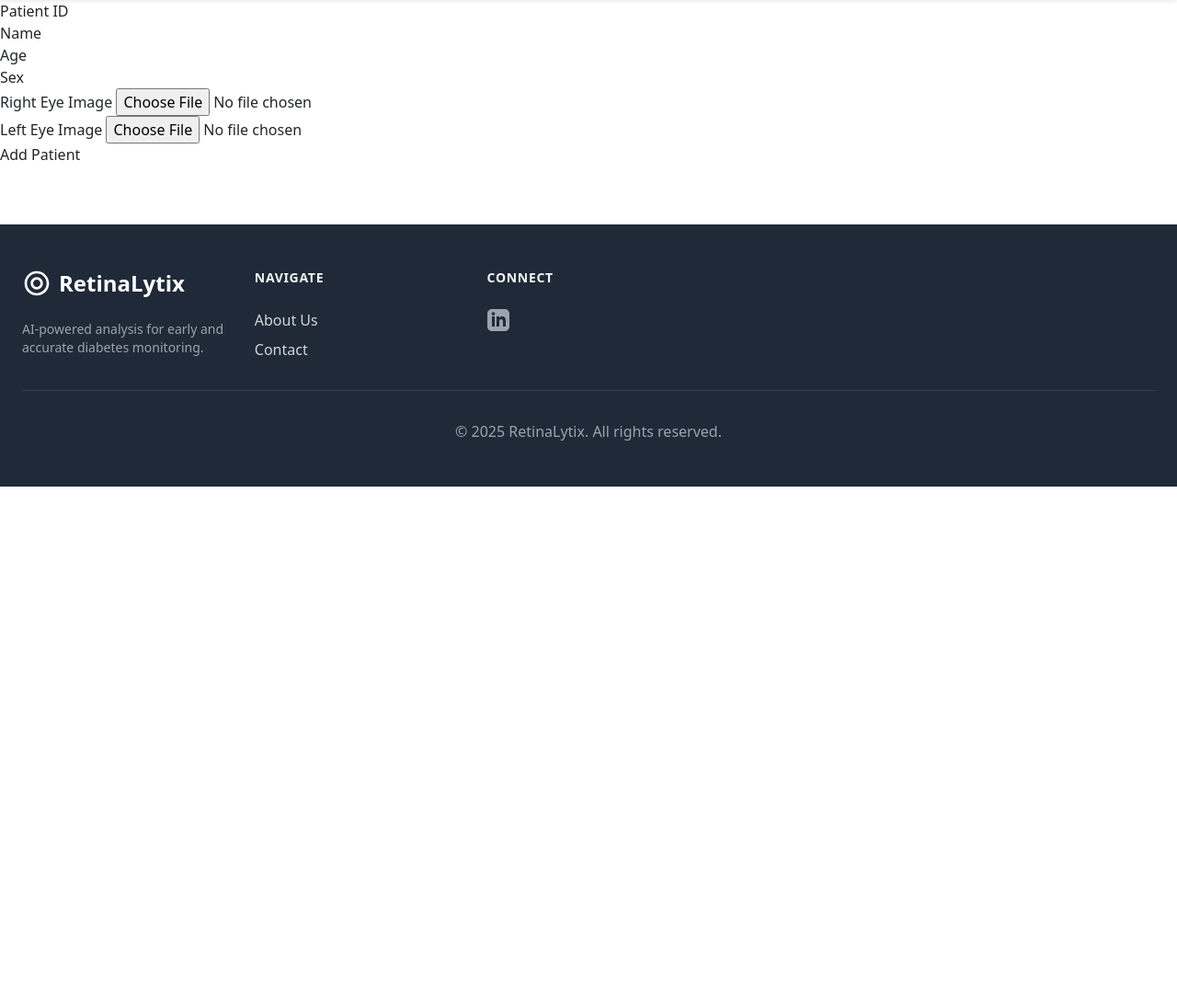
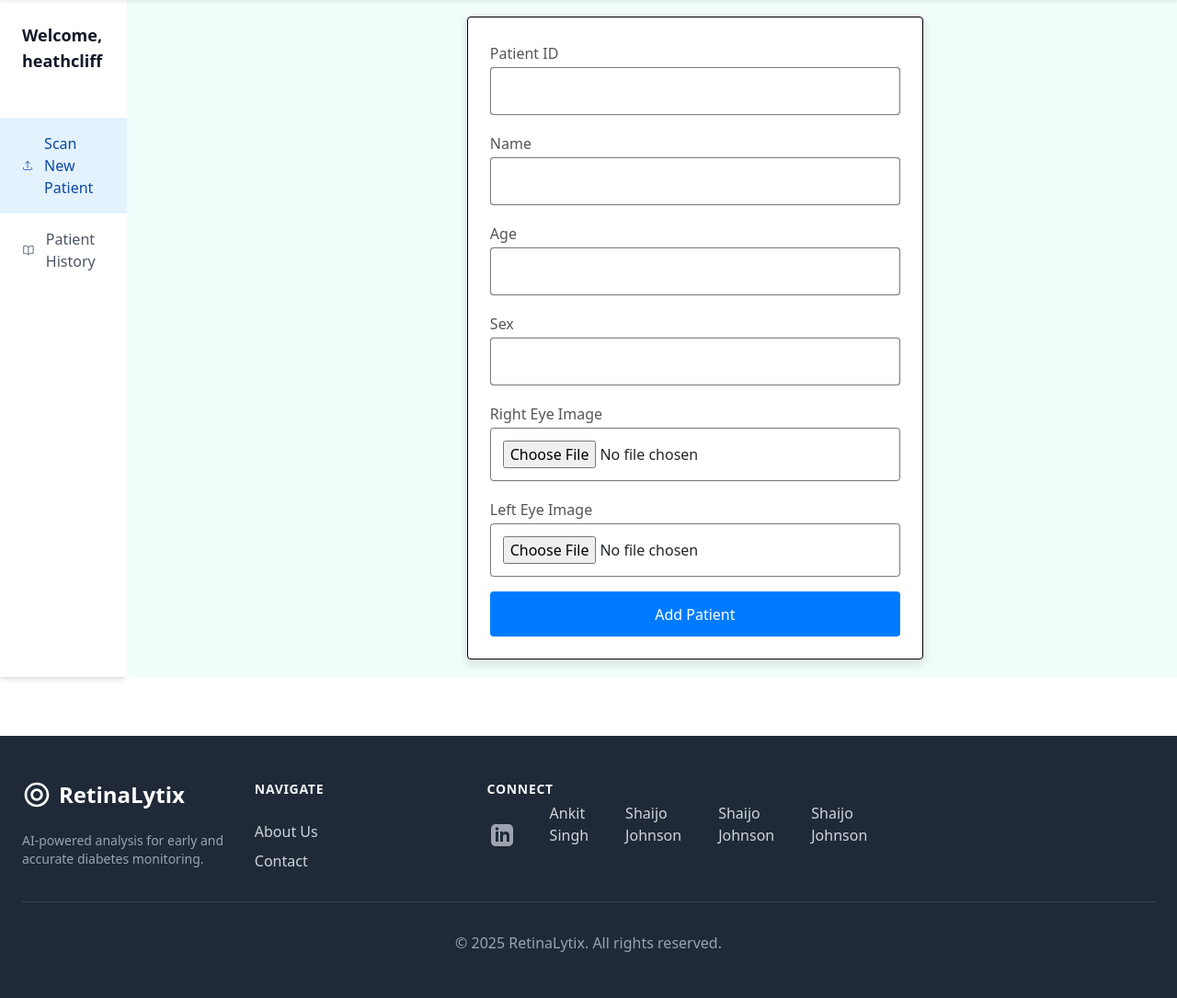
Before and after one commit to heathcliff2012/Diabetic-Retinopathy, a Flask app: page /analyzeimage in a window 1280 px wide; the page is wider, and only the part inside the window is pictured. Shown: the part 64-1149 px from the top of that part at 92% size. Before the commit the page ends 593 px from the top of that part, so only its background shows below. Run offline with Flask 3, Linux system fonts and the light colour scheme; a user stored in the database is signed in; some libraries are stand-ins or nearby versions.

Commit message:
Home page updated

```diff
--- a/retinopathy/templates/about.html
+++ b/retinopathy/templates/about.html
@@ -1,4 +1,4 @@
 {% extends "layout.html" %}
 {% block content %}
-<h1>About Us</h1>
+
 {% endblock %}
--- a/retinopathy/templates/layout.html
+++ b/retinopathy/templates/layout.html
@@ -121,12 +121,15 @@
                     <!-- Social -->
                     <div>
                         <h3 class="text-sm font-semibold text-gray-100 tracking-wider uppercase">Connect</h3>
-                        <div class="flex space-x-4 mt-4">
+                        <div class="flex gap-10 mt-1 pl-1 ">
                             <a href="#" class="text-gray-400 hover:text-white">
-                                <span class="sr-only">LinkedIn</span>
-                                <svg class="h-6 w-6" fill="currentColor" viewBox="0 0 24 24" aria-hidden="true">
+                                <svg class="h-6 w-6 mt-6" fill="currentColor" viewBox="0 0 24 24" aria-hidden="true">
                                     <path fill-rule="evenodd" d="M19 0h-14c-2.761 0-5 2.239-5 5v14c0 2.761 2.239 5 5 5h14c2.762 0 5-2.239 5-5v-14c0-2.761-2.238-5-5-5zm-11 19h-3v-11h3v11zm-1.5-12.268c-.966 0-1.75-.79-1.75-1.764s.784-1.764 1.75-1.764 1.75.79 1.75 1.764-.783 1.764-1.75 1.764zm13.5 12.268h-3v-5.604c0-3.368-4-3.113-4 0v5.604h-3v-11h3v1.765c1.396-2.586 7-2.777 7 2.476v6.759z" clip-rule="evenodd" />
                                 </svg>
+                                <a href="https://www.linkedin.com/in/ankit-singh-a16a51334?utm_source=share&utm_campaign=share_via&utm_content=profile&utm_medium=android_app" class="block">Ankit Singh</a>
+                                <a href="https://www.linkedin.com/in/shaijo-johnson-698a42334?jobid=1234&lipi=urn%3Ali%3Apage%3Ad_jobs_easyapply_pdfgenresume%3BPanPfMsSQCmAcHO8l9o21Q%3D%3D&licu=urn%3Ali%3Acontrol%3Ad_jobs_easyapply_pdfgenresume-v02_profile" class="block">Shaijo Johnson</a>
+                                <a href="https://www.linkedin.com/in/shaijo-johnson-698a42334?jobid=1234&lipi=urn%3Ali%3Apage%3Ad_jobs_easyapply_pdfgenresume%3BPanPfMsSQCmAcHO8l9o21Q%3D%3D&licu=urn%3Ali%3Acontrol%3Ad_jobs_easyapply_pdfgenresume-v02_profile" class="block">Shaijo Johnson</a>
+                                <a href="https://www.linkedin.com/in/shaijo-johnson-698a42334?jobid=1234&lipi=urn%3Ali%3Apage%3Ad_jobs_easyapply_pdfgenresume%3BPanPfMsSQCmAcHO8l9o21Q%3D%3D&licu=urn%3Ali%3Acontrol%3Ad_jobs_easyapply_pdfgenresume-v02_profile" class="block">Shaijo Johnson</a>
                             </a>
                         </div>
                     </div>
--- a/retinopathy/templates/scanpatient.html
+++ b/retinopathy/templates/scanpatient.html
@@ -1,7 +1,81 @@
 {% extends "layout.html" %}
 
 {% block content %}
-    <div class="content-section">
+<style>
+    form {
+    background-color: #fff;
+    border-radius: 8px;
+    border-width: 2px;
+    border-color: solid black;
+    box-shadow: 0 4px 8px rgba(0, 0, 0, 0.1);
+    width: 500px;
+    margin-top: 1em;
+    margin-left: 23em;
+    margin-right: 35em;
+    }
+
+    fieldset {
+    border: 1px solid #ccc;
+    border-radius: 4px;
+    border: black 1px solid;
+    padding: 1.5em;
+    }
+
+    label {
+    display: block;
+    color: #555;
+    padding: 0.2em 0;
+    }
+
+
+    input[type="text"],
+    input[type="number"],
+    input[type="file"]{
+        width: 100%;
+        padding: 0.8em;
+        margin-bottom: 1em;
+        border: 1px solid grey;
+        box-shadow: #555 0px 0px 1px;
+        border-radius: 4px;
+        box-sizing: border-box;
+    }
+
+    input[type="submit"] {
+        width: 100%;
+        padding: 0.8em;
+        background-color: #007bff;
+        color: white;
+        border: none;
+        border-radius: 4px;
+        font-size: 1em;
+        cursor: pointer;
+        transition: background-color 0.3s ease;
+    }
+
+    input[type="submit"]:hover {
+        background-color: #0056b3;
+        transform:scale(1.01);
+    }
+</style>
+<div class="flex h-screen" style="height: calc(100vh - 64px);"> <!-- 64px is header height -->
+
+            <!-- Sidebar Navigation -->
+            <aside class="w-64 bg-white shadow-md hidden md:block">
+                <div class="py-4 px-6">
+                    <h2 class="text-lg font-semibold text-gray-900">Welcome, {{ current_user.username }}</h2>
+                </div>
+                <nav class="mt-6">
+                    <a href="{{ url_for('analyze_image') }}" data-page="scan-patient" class="flex items-center px-6 py-3 bg-secondary-light text-secondary-dark font-medium">
+                        <svg class="h-6 w-6" xmlns="http://www.w3.org/2000/svg" fill="none" viewBox="0 0 24 24" stroke-width="1.5" stroke="currentColor"><path stroke-linecap="round" stroke-linejoin="round" d="M3 16.5v2.25A2.25 2.25 0 005.25 21h13.5A2.25 2.25 0 0021 18.75V16.5m-13.5-9L12 3m0 0l4.5 4.5M12 3v13.5" /></svg>
+                        <span class="ml-3">Scan New Patient</span>
+                    </a>
+                    <a href="{{ url_for('patient_history') }}" data-page="patient-list" class="flex items-center px-6 py-3 text-gray-600 hover:bg-gray-100">
+                        <svg class="h-6 w-6" xmlns="http://www.w3.org/2000/svg" fill="none" viewBox="0 0 24 24" stroke-width="1.5" stroke="currentColor"><path stroke-linecap="round" stroke-linejoin="round" d="M12 6.042A8.967 8.967 0 006 3.75c-1.052 0-2.062.18-3 .512v14.25A8.987 8.987 0 016 18c2.305 0 4.408.867 6 2.292m0-14.25a8.966 8.966 0 016-2.292c1.052 0 2.062.18 3 .512v14.25A8.987 8.987 0 0018 18c-2.305 0-4.408.867-6 2.292m0-14.25v14.25" /></svg>
+                        <span class="ml-3">Patient History</span>
+                    </a>
+                </nav>
+            </aside>
+    <div class="content-section bg-teal-50">
     <form method="POST" action="" enctype="multipart/form-data">
         {{ form.hidden_tag() }}
         <fieldset class="form-group">
```
Also changed, not shown: retinopathy/templates/contact.html (added, +11 -0 lines), retinopathy/templates/patientreport.html (+54 -15 lines).
